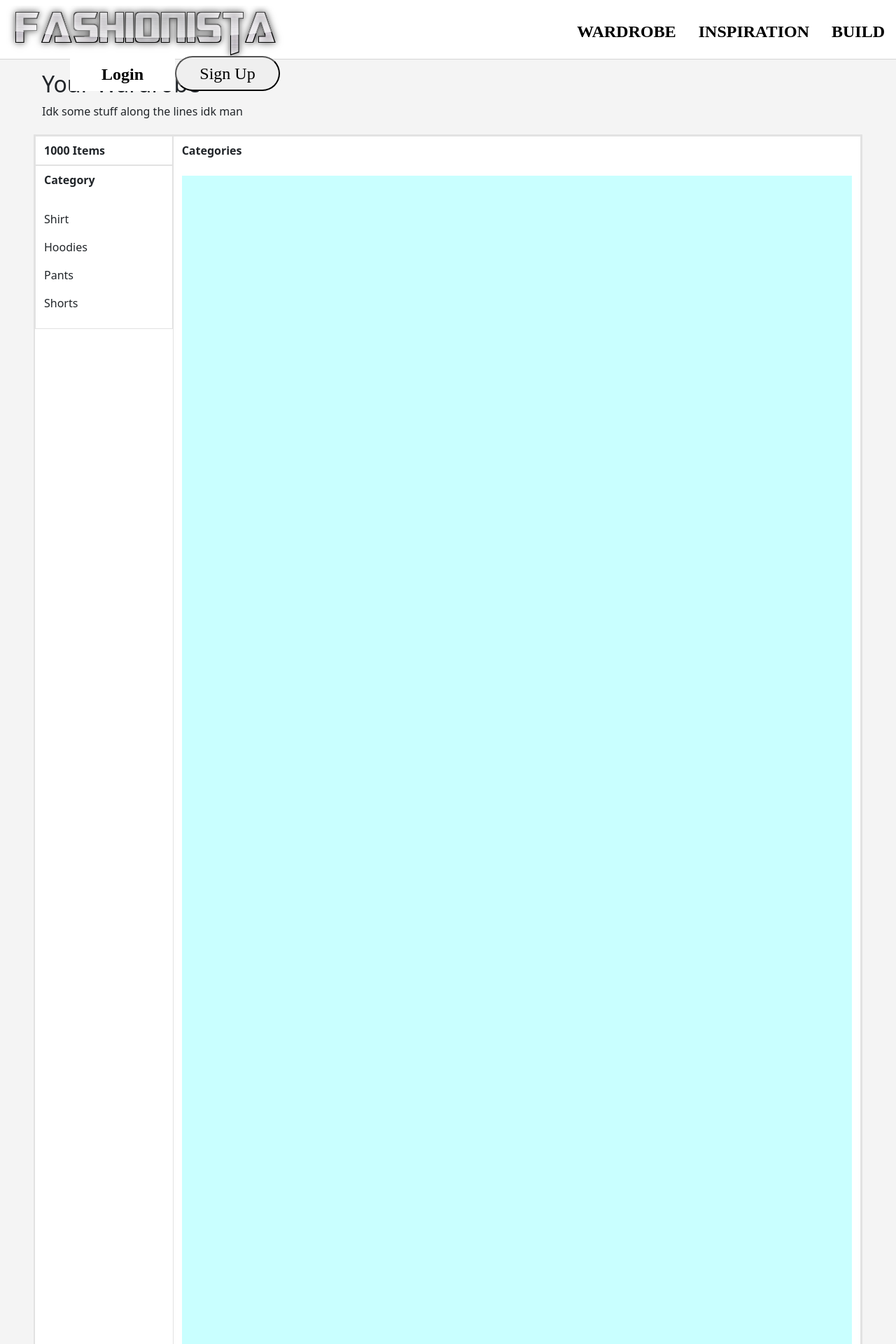
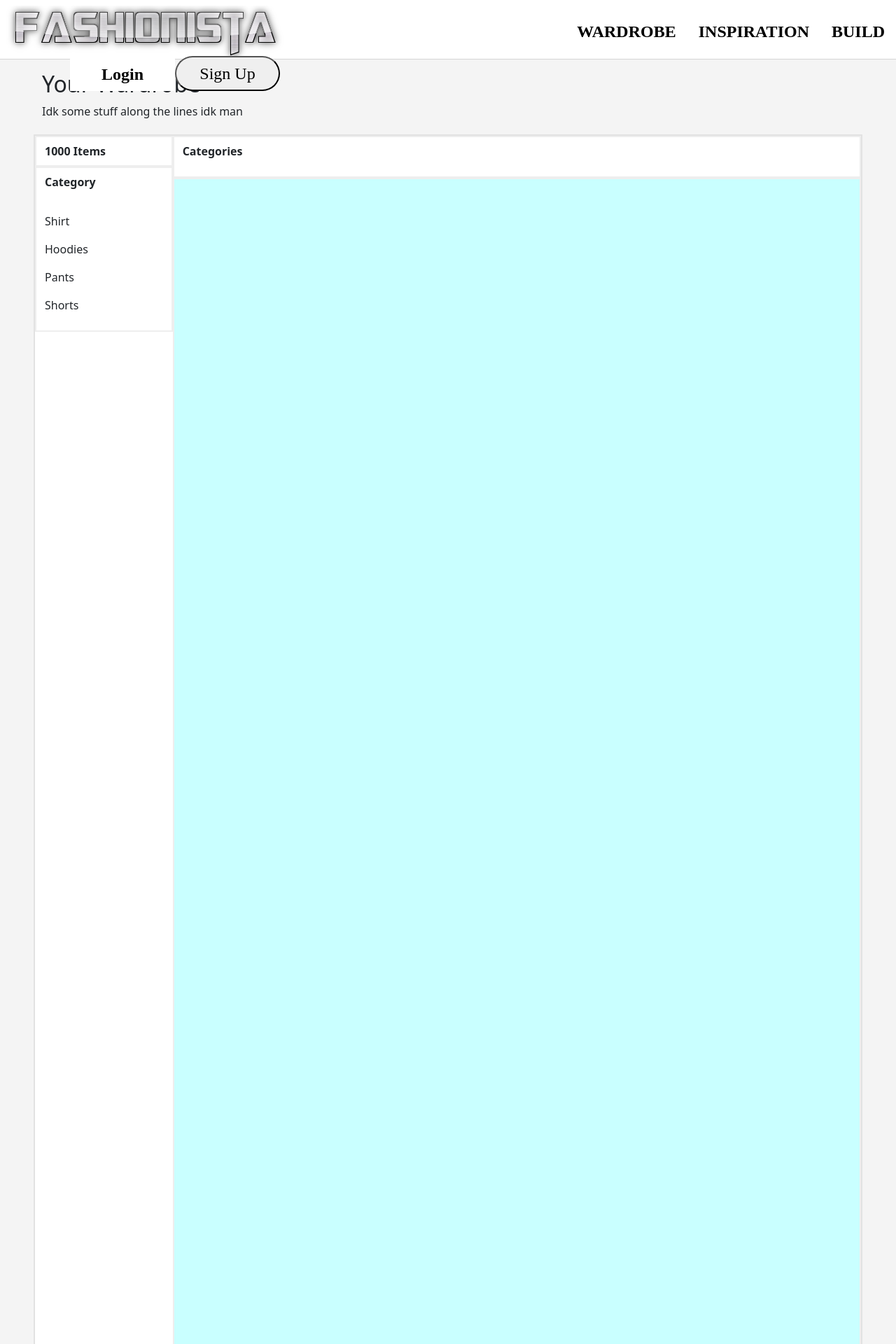
Before and after one commit to smalex-z/SureFashion, a Django app: page /wardrobe/ in a window 1280 px wide. Shown: the top 1920 px of the page at 70% size. Run offline with Django 4.2, Linux system fonts and the light colour scheme; some web fonts are replaced.

Commit message:
adjusted colors and sizing

```diff
--- a/home/templates/home/wardrobe.html
+++ b/home/templates/home/wardrobe.html
@@ -17,10 +17,13 @@
         <p class="">Shirt<br>Hoodies<br>Pants<br>Shorts</p>
       </div>
     </div>
-    <div class="col-10 border-box">
-      <p class="fw-bold">Categories</p>
-
-      <div class="spacer"></div>
+    <div class="col-10 ">
+      <div class="row border-box">
+        <p class="fw-bold">Categories</p>
+      </div>
+      <div class="row border-box">
+        <div class="spacer"></div>
+      </div>
     </div>
   </div>
 </div>
--- a/static/styles/general.css
+++ b/static/styles/general.css
@@ -36,7 +36,7 @@ body , html{
 }
 
 .border-box{
-  border: rgb(226, 226, 226) solid 1px;
+  border: rgb(238, 238, 238) solid 2px;
 }
 
 .sidebar {
```
